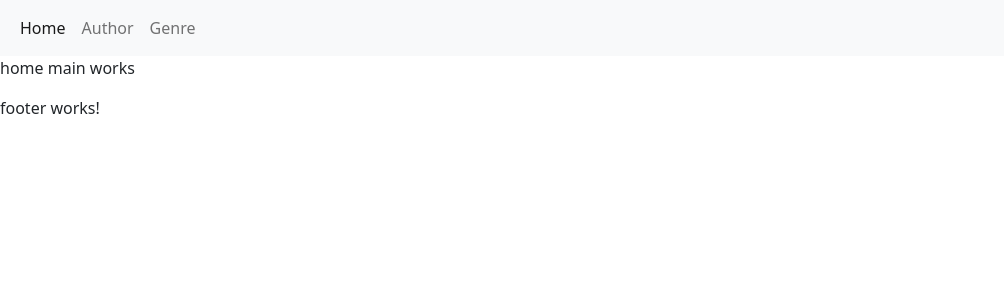
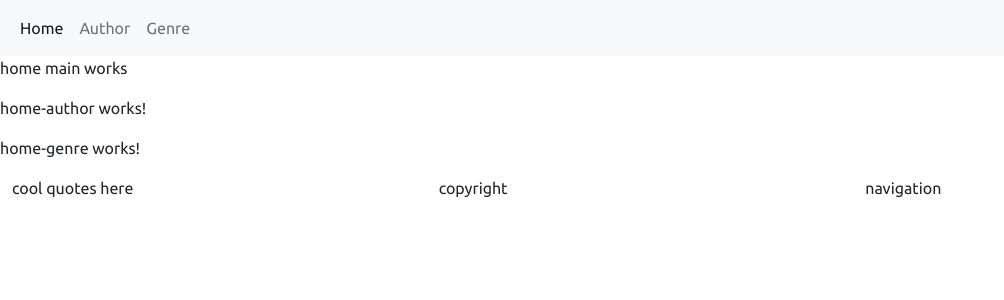
Before and after one commit to johnj974/books, an Angular app: page / in a window 1280 px wide. Shown: the top 300 px of the page, without its empty margins (0-1004 px from the left). Built offline with nearby package versions, Linux system fonts and the light colour scheme.

Commit message:
fontsAdded/FooterLayout/Links+ComponentsConnected

```diff
--- a/src/app/home/home-main/home-main.component.html
+++ b/src/app/home/home-main/home-main.component.html
@@ -1 +1,3 @@
 <p>home main works</p>
+<app-home-author></app-home-author>
+<app-home-genre></app-home-genre>
--- a/src/app/layout/footer/footer.component.html
+++ b/src/app/layout/footer/footer.component.html
@@ -1 +1,9 @@
-<p>footer works!</p>
+<footer>
+  <div class="container-fluid">
+    <div class="row">
+      <div class="col-md-4">cool quotes here</div>
+      <div class="col-md-4">copyright</div>
+      <div class="col-md-4">navigation</div>
+    </div>
+  </div>
+</footer>
--- a/src/app/layout/layout.module.ts
+++ b/src/app/layout/layout.module.ts
@@ -2,10 +2,11 @@ import { NgModule } from '@angular/core';
 import { CommonModule } from '@angular/common';
 import { FooterComponent } from './footer/footer.component';
 import { NavbarComponent } from './navbar/navbar.component';
+import { RouterModule } from '@angular/router';
 
 @NgModule({
   declarations: [FooterComponent, NavbarComponent],
-  imports: [CommonModule],
+  imports: [CommonModule, RouterModule],
   exports: [FooterComponent, NavbarComponent],
 })
 export class LayoutModule {}
--- a/src/app/layout/navbar/navbar.component.html
+++ b/src/app/layout/navbar/navbar.component.html
@@ -15,27 +15,35 @@
     <div class="collapse navbar-collapse" id="navbarSupportedContent">
       <ul class="navbar-nav me-auto mb-2 mb-lg-0">
         <li class="nav-item">
-          <a class="nav-link active" aria-current="page" href="#">Home</a>
+          <a
+            class="nav-link active"
+            aria-current="page"
+            href="#"
+            routerLink=""
+            routerLinkActive="active"
+            [routerLinkActiveOptions]="{ exact: true }"
+            >Home</a
+          >
         </li>
         <li class="nav-item">
-          <a class="nav-link" href="#">Author</a>
+          <a
+            class="nav-link"
+            href="#"
+            routerLink="author"
+            routerLinkActive="active"
+            >Author</a
+          >
         </li>
         <li class="nav-item">
-          <a class="nav-link" href="#">Genre</a>
+          <a
+            class="nav-link"
+            href="#"
+            routerLink="genre"
+            routerLinkActive="active"
+            >Genre</a
+          >
         </li>
-        <!-- <li class="nav-item">
-          <a class="nav-link" href="#">Link</a>
-        </li> -->
       </ul>
-      <!-- <form class="d-flex">
-        <input
-          class="form-control me-2"
-          type="search"
-          placeholder="Search"
-          aria-label="Search"
-        />
-        <button class="btn btn-outline-success" type="submit">Search</button>
-      </form> -->
     </div>
   </div>
 </nav>
--- a/src/styles.css
+++ b/src/styles.css
@@ -1 +1,6 @@
 /* You can add global styles to this file, and also import other style files */
+@import url("https://fonts.googleapis.com/css2?family=Ubuntu:wght@300;400;500;700&display=swap");
+
+* {
+  font-family: "Ubuntu", sans-serif;
+}
```
